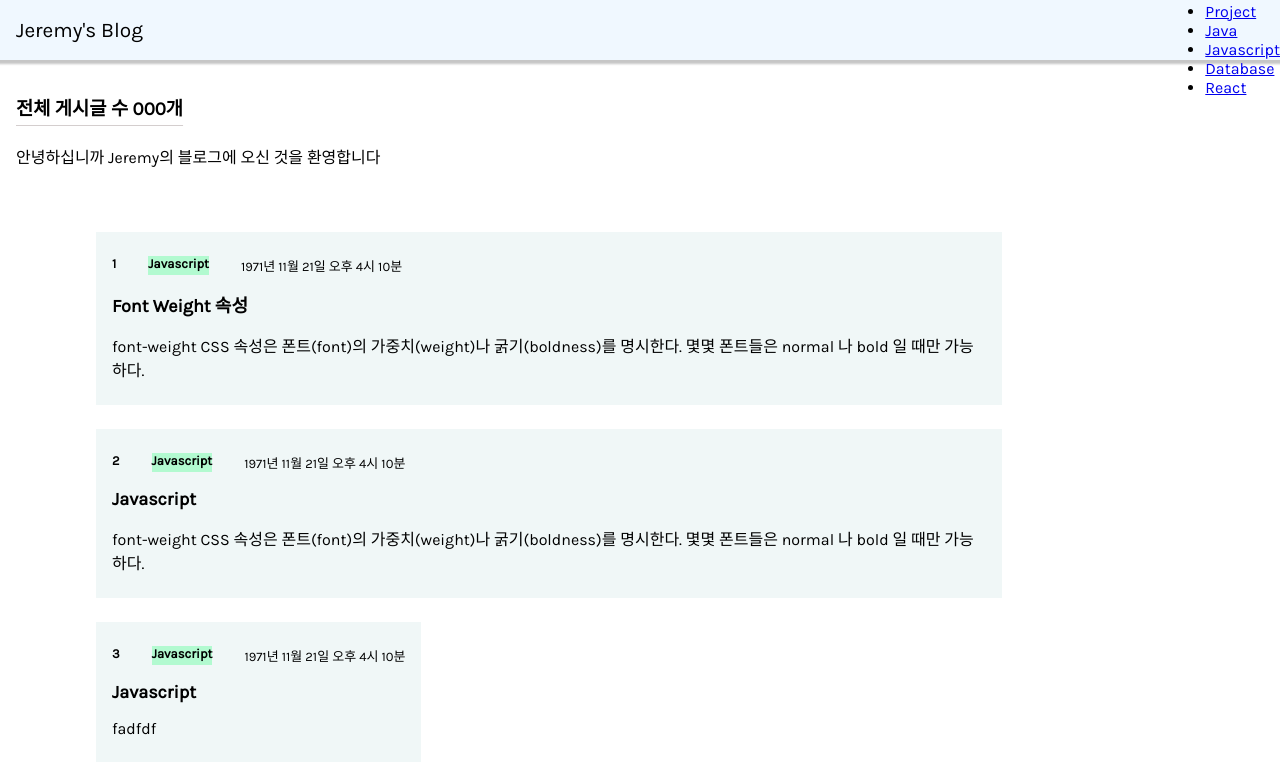
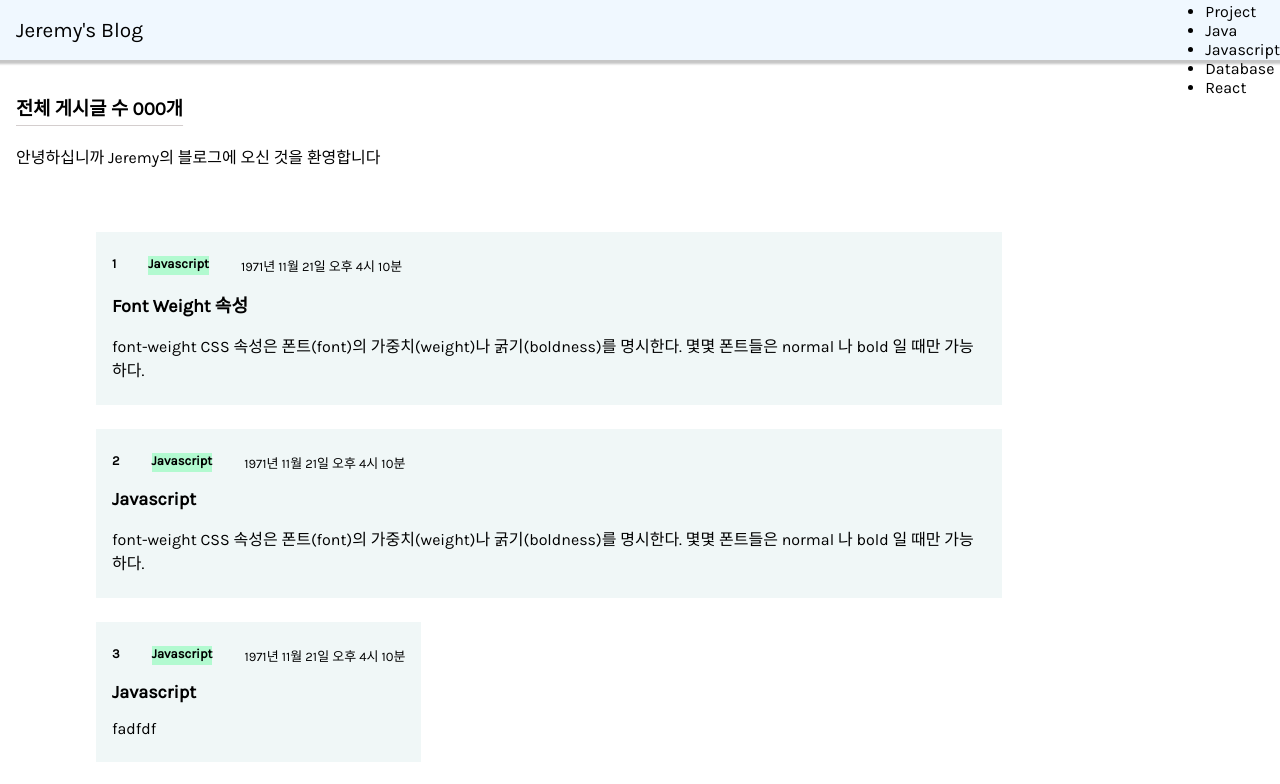
Before and after one commit to poohc300/react-helloworld, a React (Create React App) app in the folder myblog/: page / in a window 1280 px wide. Shown: the top 784 px of the page. Built offline with nearby package versions, Linux system fonts and the light colour scheme.

Commit message:
fix: 상세페이지 화면 전환시 a 태그를 활용하는데 css 안먹히던거 수정했음 a 태그에서 text-decoration: none하고 color 바꾸면됨

```diff
--- a/myblog/src/components/postItem/PostItem.css
+++ b/myblog/src/components/postItem/PostItem.css
@@ -54,3 +54,16 @@
     text-decoration: underline;
     text-decoration-color: black;
 }
+
+a:link {
+    color:black;
+    text-decoration: none;
+    text-decoration-color: black;
+
+}
+a:visited {
+    color: black;
+    text-decoration: none;
+    text-decoration-color: black;
+
+}
--- a/myblog/src/components/postItem/PostItem.js
+++ b/myblog/src/components/postItem/PostItem.js
@@ -6,6 +6,11 @@ class PostItem extends React.Component {
         super(props);
         console.log(props);
     }
+
+    showDetail() {
+
+    }
+
     render() {
         const { no, category, date, title, content } = this.props.posts;
         return (
@@ -23,10 +28,10 @@ class PostItem extends React.Component {
                 </div>
 
                 <div className="post-items-title">
-                    {title}
+                    <a href="/home">{title}</a>
                 </div>
                 <div className="post-items-contents">
-                    {content}
+                    <a href="/home">{content}</a>
                 </div>
             </div>
         )
```
